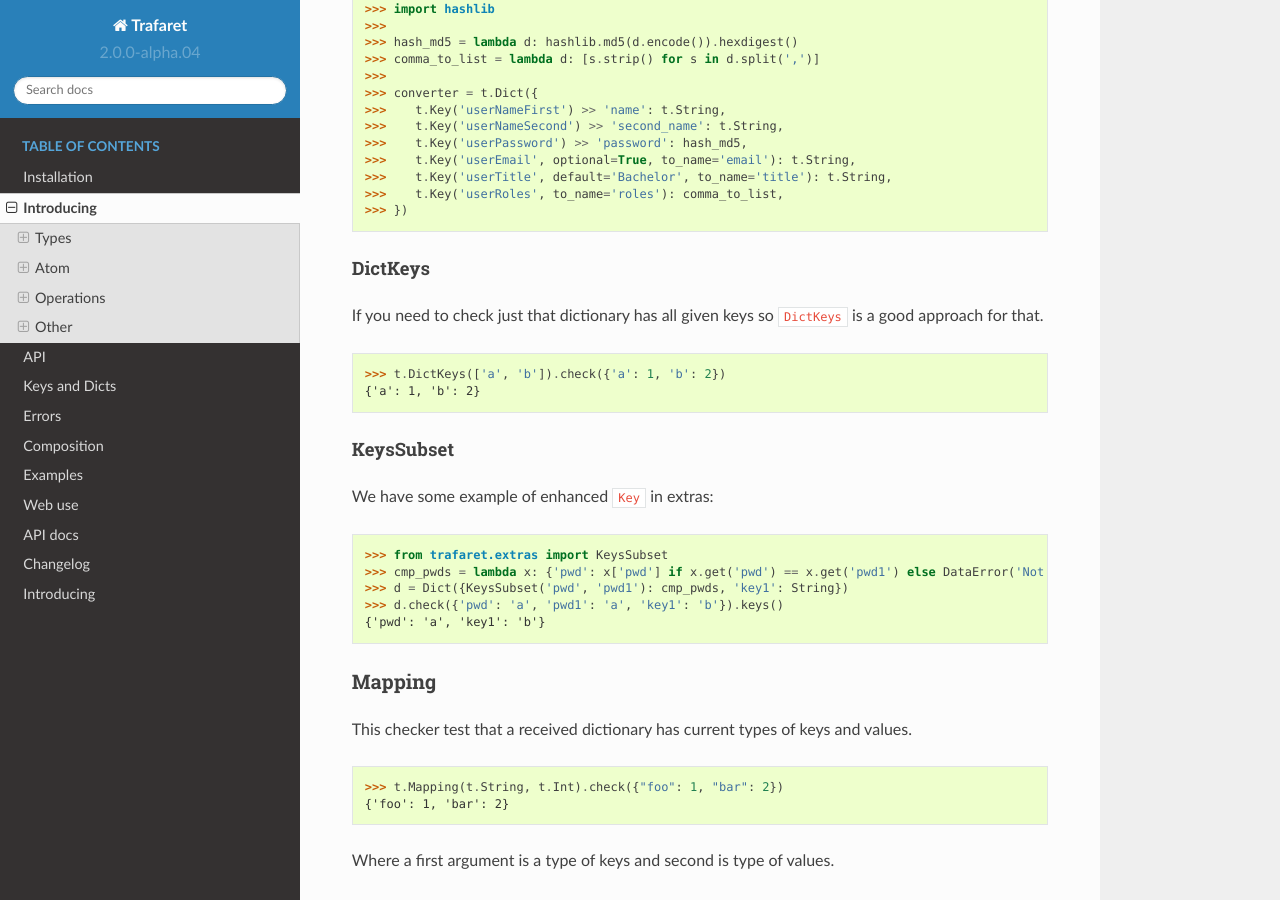
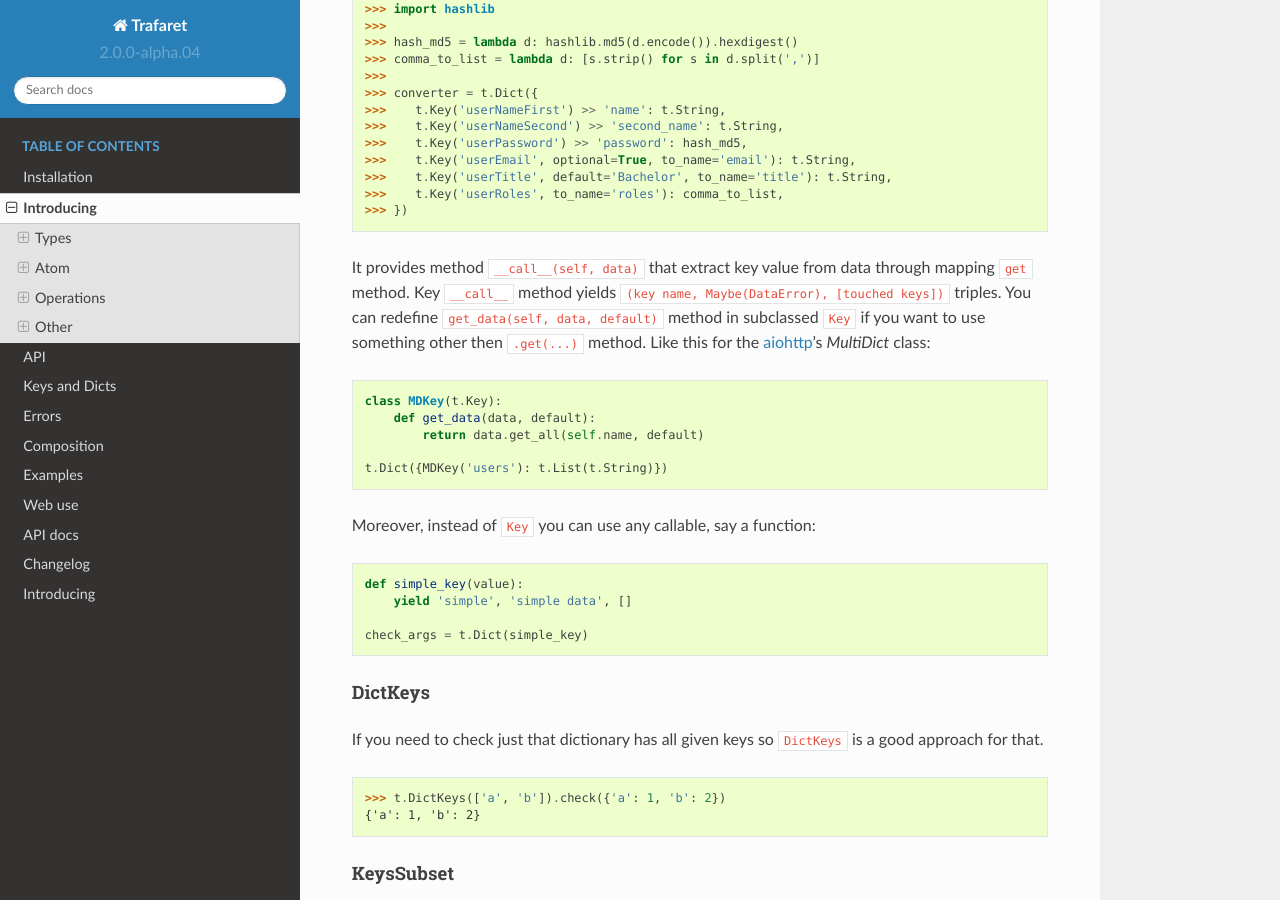
Before and after one commit to Deepwalker/trafaret, a Sphinx documentation site: the page built from docs/intro.rst, in a window 1280 px wide and 900 px high, scrolled down 5947 px. Built offline with Sphinx 7.4.7 and the Read the Docs theme 2.0.0, drawn with Linux system fonts in a browser that asks for light colours; some of the changed text lies outside the part shown.

Commit message:
docs: added documentation about Call

```diff
--- a/docs/intro.rst
+++ b/docs/intro.rst
@@ -276,6 +276,28 @@
     >>>    t.Key('userRoles', to_name='roles'): comma_to_list,
     >>> })
 
+It provides method ``__call__(self, data)`` that extract key value
+from data through mapping ``get`` method.
+Key ``__call__`` method yields ``(key name, Maybe(DataError), [touched
+keys])`` triples.
+You can redefine ``get_data(self, data, default)`` method in
+subclassed ``Key`` if you want to use something other then
+``.get(...)`` method. Like this for the `aiohttp
+<http://aiohttp.readthedocs.io/>`_'s `MultiDict` class::
+
+    class MDKey(t.Key):
+        def get_data(data, default):
+            return data.get_all(self.name, default)
+
+    t.Dict({MDKey('users'): t.List(t.String)})
+
+Moreover, instead of ``Key`` you can use any callable, say a function::
+
+    def simple_key(value):
+        yield 'simple', 'simple data', []
+
+    check_args = t.Dict(simple_key)
+
 DictKeys
 ~~~~~~~~
 
@@ -491,6 +513,20 @@
 Call
 ....
 
+This checker receive custom function for validation and convert value. If value
+is valid then function return converted value else raise ``DataError``.
+
+.. code-block:: python
+
+    def validator(value):
+        """The custom validation function.""""
+        if value != "foo":
+            return t.DataError("I want only foo!", code='i_wanna_foo')
+        return 'foo'
+
+    t.Call(validator).check('foo')
+    # 'foo'
+
 
 Operations
 ----------
```
